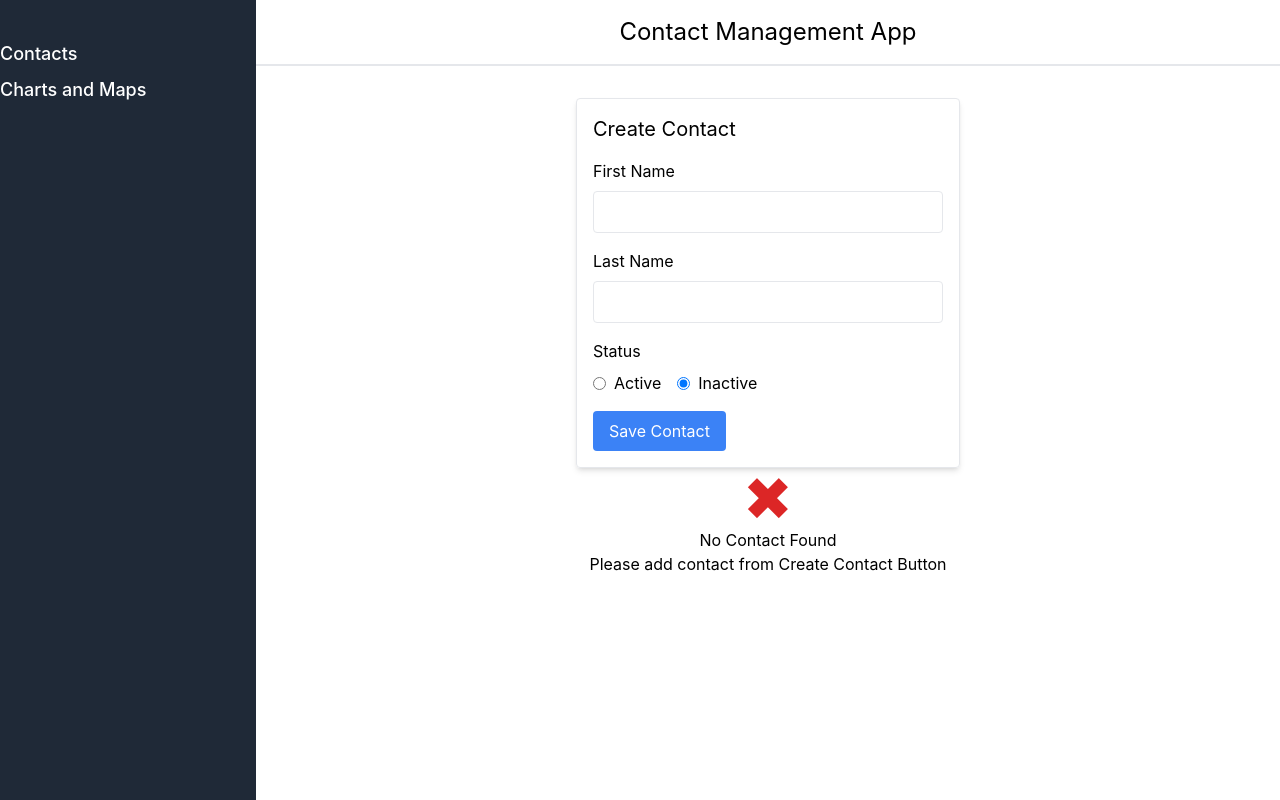
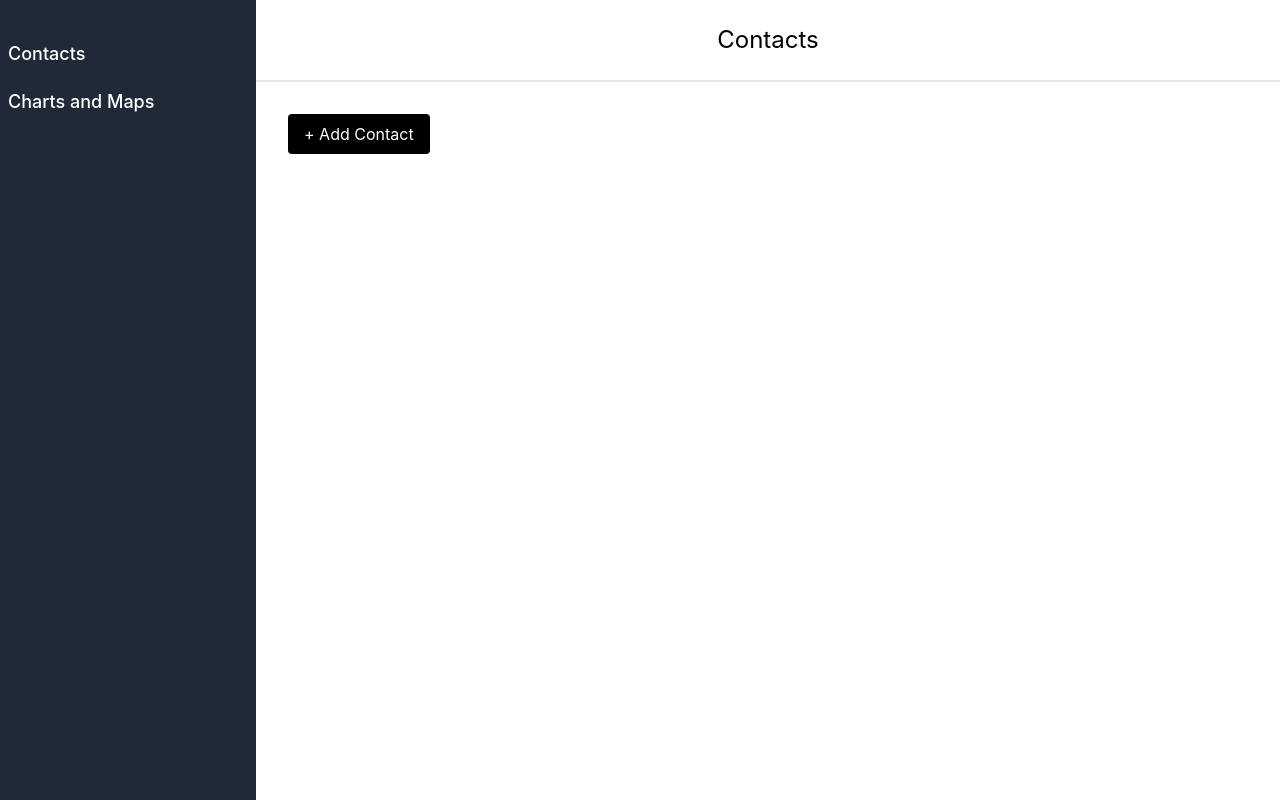
Before and after one commit to DarkM4tt/CovidConnect, a React (Create React App) app: page / in a window 1280 px wide. Built offline with nearby package versions, Linux system fonts and the light colour scheme.

Commit message:
Updated UI, added modal for form

```diff
--- /dev/null
+++ b/src/components/ContactCard.tsx
@@ -0,0 +1,48 @@
+import React from "react";
+import { Contact } from "../store/types";
+import { ReactComponent as EditIcon } from "../assets/edit.svg";
+import { ReactComponent as DeleteIcon } from "../assets/delete.svg";
+
+interface ContactCardProps {
+  contact: Contact;
+  onEdit: (contact: Contact) => void;
+  onDelete: (contactId: string) => void;
+}
+
+const ContactCard: React.FC<ContactCardProps> = ({
+  contact,
+  onEdit,
+  onDelete,
+}) => {
+  return (
+    <div className="bg-white rounded-lg shadow-lg p-4 flex flex-col items-center space-y-4 md:flex-row md:space-y-0 md:space-x-4">
+      <img
+        src={`https://i.pravatar.cc/150?u=${contact.id}`}
+        alt="Avatar"
+        className="w-12 h-12 rounded-full"
+      />
+      <div className="flex-1 min-w-0">
+        <h3 className="text-lg font-semibold truncate">
+          {contact.firstName} {contact.lastName}
+        </h3>
+        <p className="text-sm text-gray-600 truncate">{contact.status}</p>
+      </div>
+      <div className="flex space-x-2">
+        <button
+          onClick={() => onEdit(contact)}
+          className="p-2 text-blue-500 hover:text-blue-700"
+        >
+          <EditIcon className="w-5 h-5" />
+        </button>
+        <button
+          onClick={() => onDelete(contact.id)}
+          className="p-2 text-red-500 hover:text-red-700"
+        >
+          <DeleteIcon className="w-5 h-5" />
+        </button>
+      </div>
+    </div>
+  );
+};
+
+export default ContactCard;
--- a/src/components/ContactForm.tsx
+++ b/src/components/ContactForm.tsx
@@ -7,11 +7,13 @@ import { v4 as uuidv4 } from "uuid";
 interface ContactFormProps {
   contactToEdit: Contact | null;
   onCancelEdit: () => void;
+  onSave: () => void;
 }
 
 const ContactForm: React.FC<ContactFormProps> = ({
   contactToEdit,
   onCancelEdit,
+  onSave,
 }) => {
   const dispatch = useDispatch();
   const [firstName, setFirstName] = useState(contactToEdit?.firstName || "");
@@ -19,6 +21,8 @@ const ContactForm: React.FC<ContactFormProps> = ({
   const [status, setStatus] = useState<ContactStatus>(
     contactToEdit?.status || "Inactive"
   );
+
+  const isFormValid = firstName.length >= 3 && lastName.length >= 3;
 
   useEffect(() => {
     if (contactToEdit) {
@@ -40,15 +44,21 @@ const ContactForm: React.FC<ContactFormProps> = ({
       setFirstName("");
       setLastName("");
       setStatus("Inactive");
+      onSave();
       onCancelEdit();
     }
   };
 
   return (
-    <div className="border p-4 rounded shadow-md max-w-sm mx-auto">
-      <h2 className="text-xl mb-4">
-        {contactToEdit ? "Edit Contact" : "Create Contact"}
-      </h2>
+    <div className="">
+      <div className="flex justify-between items-center cursor-pointer mb-8">
+        <h2 className="text-3xl">
+          {contactToEdit ? "Edit Contact" : "Create Contact"}
+        </h2>
+        <p className="text-xl font-bold" onClick={onCancelEdit}>
+          X
+        </p>
+      </div>
       <div className="mb-4">
         <label className="block mb-2">First Name</label>
         <input
@@ -92,12 +102,15 @@ const ContactForm: React.FC<ContactFormProps> = ({
       </div>
       <button
         onClick={handleSave}
-        className="bg-blue-500 text-white px-4 py-2 rounded"
+        className={`${
+          !isFormValid ? "bg-gray-300" : "bg-black"
+        } text-white px-4 py-2 rounded mt-4`}
+        disabled={!isFormValid}
       >
         Save Contact
       </button>
       {contactToEdit && (
-        <button onClick={onCancelEdit} className="ml-4 text-gray-700 underline">
+        <button onClick={onCancelEdit} className="ml-4 text-red-500">
           Cancel
         </button>
       )}
--- a/src/components/ContactList.tsx
+++ b/src/components/ContactList.tsx
@@ -1,52 +1,27 @@
 import React from "react";
-import { useSelector, useDispatch } from "react-redux";
+import { useSelector } from "react-redux";
+import ContactCard from "./ContactCard";
+import { Contact } from "../store/types";
 import { RootState } from "../store";
-import { deleteContact } from "../store/contactsSlice";
-import { Contact } from "../store/types";
 
-const ContactList: React.FC<{ onEdit: (contact: Contact) => void }> = ({
-  onEdit,
-}) => {
+interface ContactListProps {
+  onEdit: (contact: Contact) => void;
+  onDelete: (contactId: string) => void;
+}
+
+const ContactList: React.FC<ContactListProps> = ({ onEdit, onDelete }) => {
   const contacts = useSelector((state: RootState) => state.contacts);
-  const dispatch = useDispatch();
 
   return (
-    <div className="flex flex-col items-center">
-      {contacts.length === 0 ? (
-        <div className="text-center">
-          <div className="text-6xl text-red-600">✖</div>
-          <p>No Contact Found</p>
-          <p>Please add contact from Create Contact Button</p>
-        </div>
-      ) : (
-        contacts.map((contact) => (
-          <div
-            key={contact.id}
-            className="flex items-center mb-4 border p-4 rounded shadow-lg"
-          >
-            <div className="flex-1">
-              <h2 className="text-xl">
-                {contact.firstName} {contact.lastName}
-              </h2>
-              <p>Status: {contact.status}</p>
-            </div>
-            <div className="flex space-x-4">
-              <button
-                onClick={() => onEdit(contact)}
-                className="bg-green-500 text-white px-4 py-2 rounded"
-              >
-                Edit
-              </button>
-              <button
-                onClick={() => dispatch(deleteContact(contact.id))}
-                className="bg-red-500 text-white px-4 py-2 rounded"
-              >
-                Delete
-              </button>
-            </div>
-          </div>
-        ))
-      )}
+    <div className="grid grid-cols-1 sm:grid-cols-2 md:grid-cols-3 lg:grid-cols-4 gap-4">
+      {contacts.map((contact) => (
+        <ContactCard
+          key={contact.id}
+          contact={contact}
+          onEdit={() => onEdit(contact)}
+          onDelete={() => onDelete(contact.id)}
+        />
+      ))}
     </div>
   );
 };
--- a/src/components/Header.tsx
+++ b/src/components/Header.tsx
@@ -10,12 +10,12 @@ const Header: React.FC = () => {
       case "/charts-and-maps":
         return "Charts and Maps";
       default:
-        return "Contact Management App";
+        return "Contacts";
     }
   };
 
   return (
-    <header className="p-4 border-b-2 border-gray-200">
+    <header className="py-6 border-b-2 border-gray-200">
       <h1 className="text-2xl text-center">{getTitle()}</h1>
     </header>
   );
--- a/src/components/Sidebar.tsx
+++ b/src/components/Sidebar.tsx
@@ -3,9 +3,9 @@ import { Link } from "react-router-dom";
 const Sidebar: React.FC = () => {
   return (
     <div className="w-64 bg-gray-800 text-white h-full">
-      <nav className="mt-10">
+      <nav className="mt-10 ml-2">
         <ul>
-          <li className="mb-2">
+          <li className="mb-5">
             <Link
               to="/contacts"
               className="text-lg font-medium hover:underline"
--- a/src/index.tsx
+++ b/src/index.tsx
@@ -1,9 +1,9 @@
 import React from "react";
 import ReactDOM from "react-dom/client";
 import App from "./App";
-import "./index.css";
 import { Provider } from "react-redux";
 import store from "./store";
+import "./index.css";
 
 const root = ReactDOM.createRoot(
   document.getElementById("root") as HTMLElement
--- a/src/pages/ContactPage.tsx
+++ b/src/pages/ContactPage.tsx
@@ -1,26 +1,70 @@
 import React, { useState } from "react";
+import { useDispatch } from "react-redux";
+import ContactForm from "../components/ContactForm";
 import ContactList from "../components/ContactList";
-import ContactForm from "../components/ContactForm";
 import { Contact } from "../store/types";
+import { deleteContact } from "../store/contactsSlice";
 
 const ContactPage: React.FC = () => {
   const [selectedContact, setSelectedContact] = useState<Contact | null>(null);
+  const [isEditing, setIsEditing] = useState(false);
+  const dispatch = useDispatch();
 
   const handleEditContact = (contact: Contact) => {
     setSelectedContact(contact);
+    setIsEditing(true);
+  };
+
+  const handleDeleteContact = (contactId: string) => {
+    dispatch(deleteContact(contactId));
   };
 
   const handleCancelEdit = () => {
     setSelectedContact(null);
+    setIsEditing(false);
+  };
+
+  const handleSave = () => {
+    setIsEditing(false);
+  };
+
+  const handleAddContact = () => {
+    setSelectedContact(null);
+    setIsEditing(true);
+  };
+
+  const handleContainerClick = (e: any) => {
+    e.stopPropagation();
   };
 
   return (
     <div className="p-4">
-      <ContactForm
-        contactToEdit={selectedContact}
-        onCancelEdit={handleCancelEdit}
-      />
-      <ContactList onEdit={handleEditContact} />
+      <button
+        onClick={handleAddContact}
+        className="bg-black text-white px-4 py-2 rounded mb-4"
+      >
+        + Add Contact
+      </button>
+
+      {isEditing && (
+        <div
+          className="fixed inset-0 bg-black bg-opacity-50 flex justify-center items-center"
+          onClick={handleCancelEdit}
+        >
+          <div
+            className="bg-white p-6 rounded-lg shadow-lg w-[20%]"
+            onClick={handleContainerClick}
+          >
+            <ContactForm
+              contactToEdit={selectedContact}
+              onCancelEdit={handleCancelEdit}
+              onSave={handleSave}
+            />
+          </div>
+        </div>
+      )}
+
+      <ContactList onEdit={handleEditContact} onDelete={handleDeleteContact} />
     </div>
   );
 };
```
Also changed, not shown: src/assets/delete.svg (added), src/assets/edit.svg (added).
